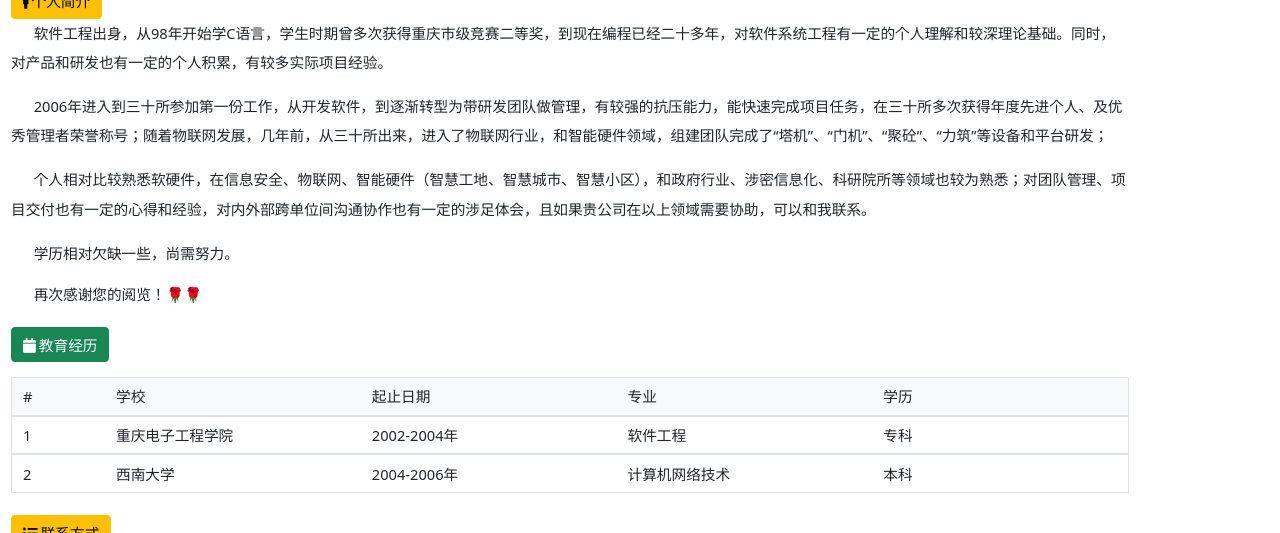
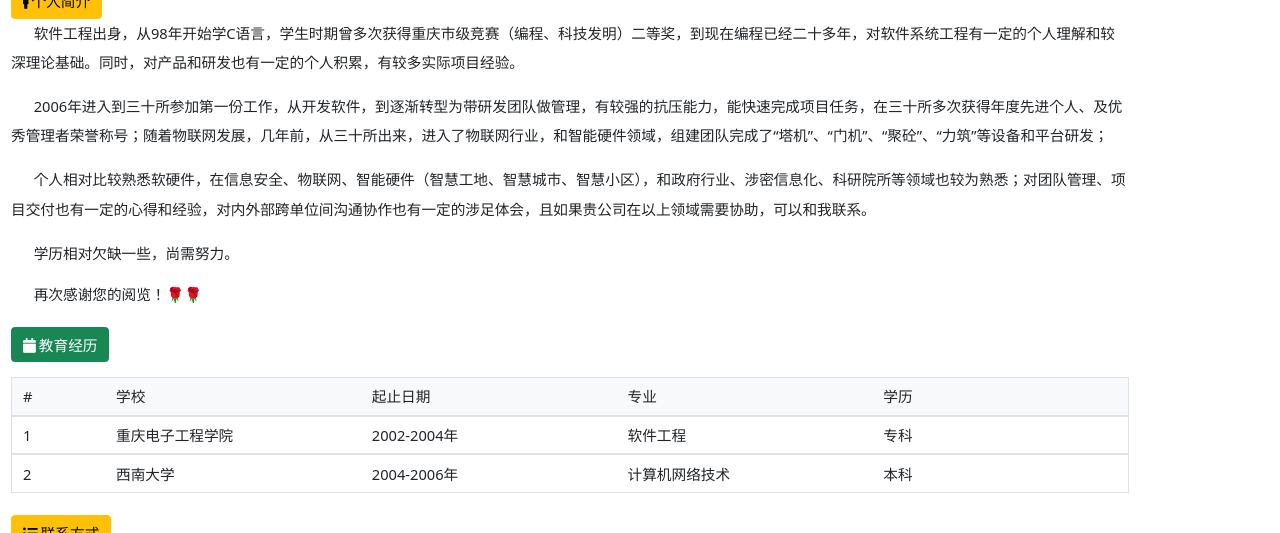
Before and after one commit to helloyuzz/profile.1tyu.com, a Jekyll site: the page built from index.html, in a window 1280 px wide and 900 px high, scrolled down 12140 px, cut to the strip 237-770 px from the top of the window. Built offline with Jekyll 4.4.1, drawn with Linux system fonts in a browser that asks for light colours; the list of posts is cut into pages by our own code.

Commit message:
Update index.html

```diff
--- a/index.html
+++ b/index.html
@@ -429,7 +429,7 @@ title: 简历
 <div class="row" style="margin-bottom: 8px;">
   <div class="col">
     <p class="lh-lg inddent">
-      软件工程出身，从98年开始学C语言，学生时期曾多次获得重庆市级竞赛二等奖，到现在编程已经二十多年，对软件系统工程有一定的个人理解和较深理论基础。同时，对产品和研发也有一定的个人积累，有较多实际项目经验。
+      软件工程出身，从98年开始学C语言，学生时期曾多次获得重庆市级竞赛（编程、科技发明）二等奖，到现在编程已经二十多年，对软件系统工程有一定的个人理解和较深理论基础。同时，对产品和研发也有一定的个人积累，有较多实际项目经验。
     </p>
     <p class="lh-lg inddent">2006年进入到三十所参加第一份工作，从开发软件，到逐渐转型为带研发团队做管理，有较强的抗压能力，能快速完成项目任务，在三十所多次获得年度先进个人、及优秀管理者荣誉称号；随着物联网发展，几年前，从三十所出来，进入了物联网行业，和智能硬件领域，组建团队完成了“塔机”、“门机”、“聚砼”、“力筑”等设备和平台研发；</p>
     <p class="lh-lg inddent">个人相对比较熟悉软硬件，在信息安全、物联网、智能硬件（智慧工地、智慧城市、智慧小区），和政府行业、涉密信息化、科研院所等领域也较为熟悉；对团队管理、项目交付也有一定的心得和经验，对内外部跨单位间沟通协作也有一定的涉足体会，且如果贵公司在以上领域需要协助，可以和我联系。</p>
```
